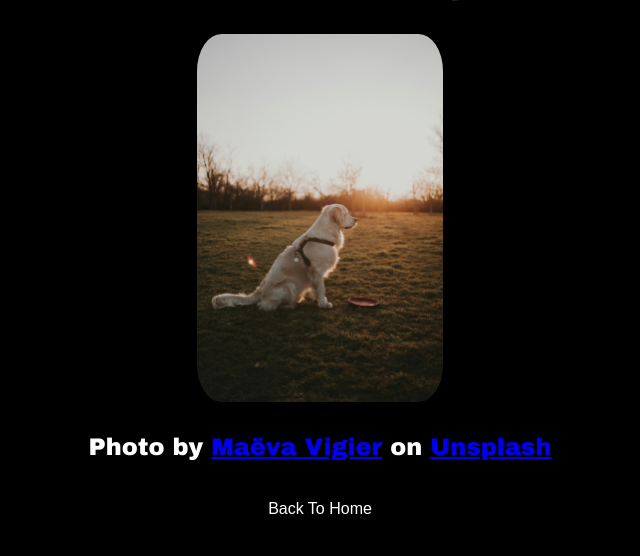
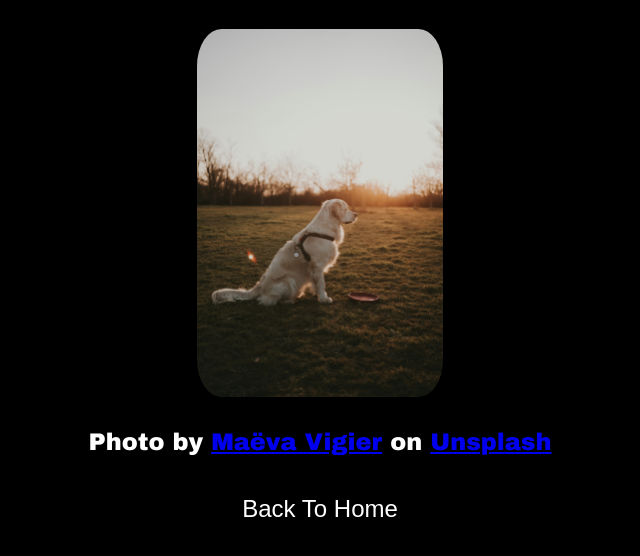
Before and after one commit to apetranov/flask-sports, a Flask app: template templates/register.html in a window 1536 px wide. Shown: the part 164-720 px from the top of the page, without its empty margins (448-1088 px from the left). Run offline with Flask 3, Linux system fonts and the light colour scheme; the template is opened without the code that fills it, so the values that code supplies are empty.

Commit message:
Fix back to home button responsiveness on big screens

```diff
--- a/static/style.css
+++ b/static/style.css
@@ -189,7 +189,7 @@
   .register button {
     width: auto !important; /* or 40%, whichever fits */
     padding: 0.5rem 2rem !important;
-    font-size: 1rem !important;
+    font-size: 1.5rem !important;
     white-space: nowrap !important; /* keeps text on one line */
   }
   .register {
```
